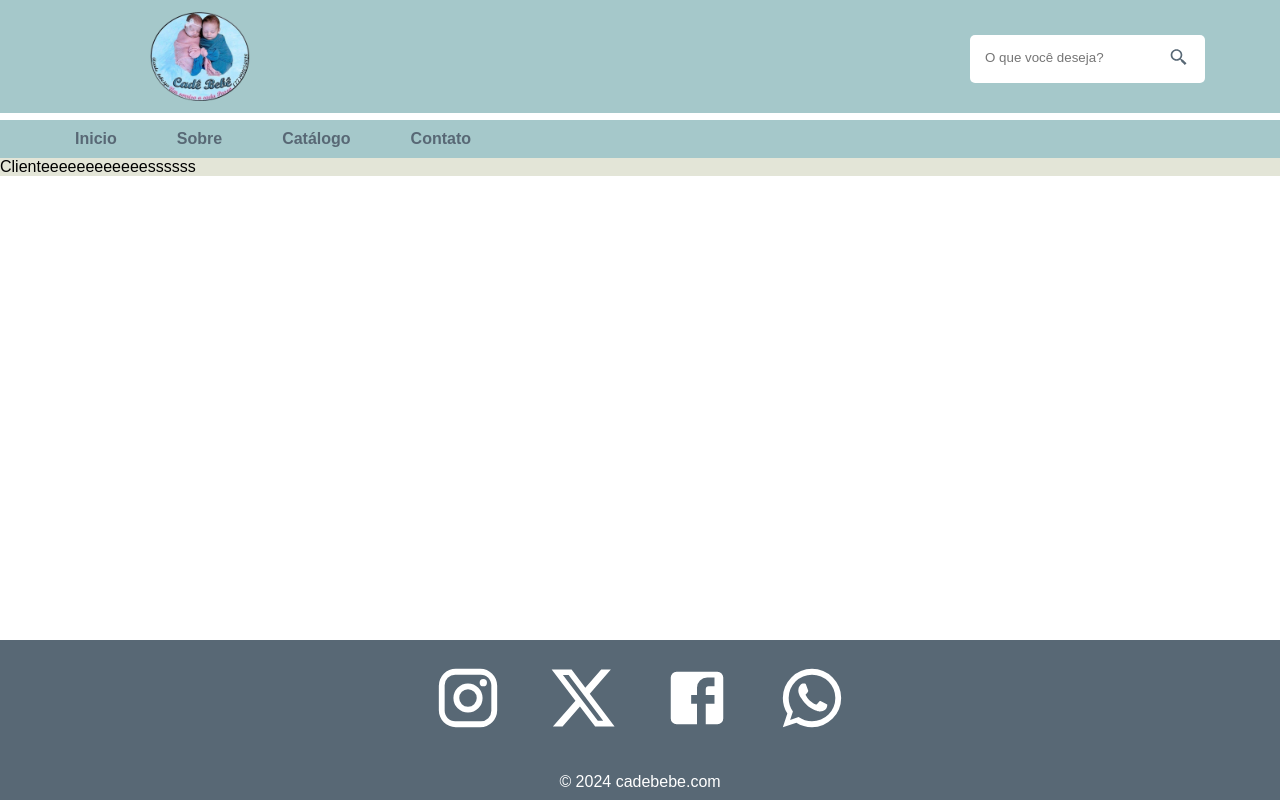
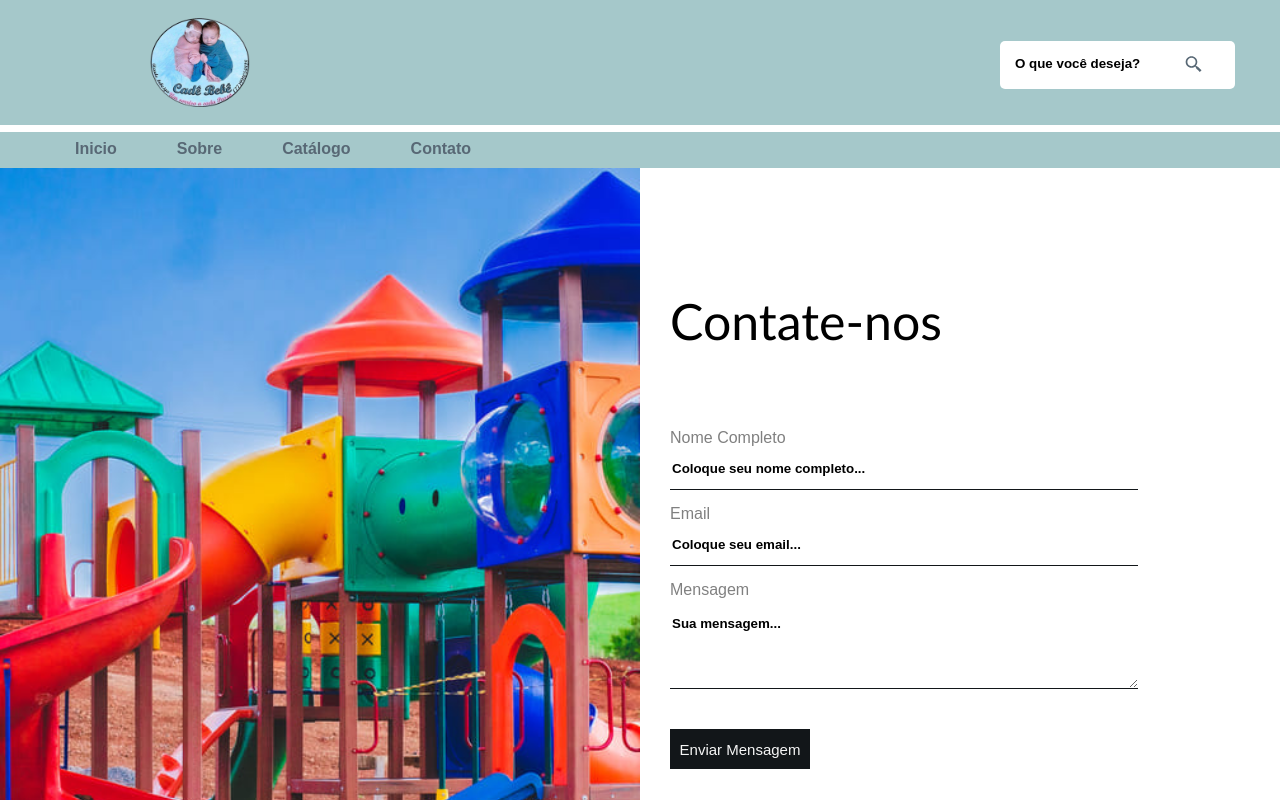
Before and after one commit to PHenrique-dev/cadebebe, a React (Create React App) app: page /contato in a window 1280 px wide. Shown: the top 800 px of the page. Built offline with nearby package versions, Linux system fonts and the light colour scheme; a web font is replaced by a local one.

Commit message:
Front Pronto

```diff
--- a/src/App.js
+++ b/src/App.js
@@ -7,6 +7,7 @@
 import Sobre from './Pages/Sobre';
 import Contato from './Pages/Contato';
 import Catalogo from './Pages/Catalogo'
+import Resultado from './Pages/Resultado'
 
 function App() {
   return (
@@ -20,6 +21,7 @@
             <Route path='/sobre' element={<Sobre />} />
             <Route path='/contato' element={<Contato />} />
             <Route path='/catalogo' element={<Catalogo />} />
+            <Route path='/results' element={<Resultado />} />
           </Routes>
         </Router>
       </div>
--- a/src/Components/Navbar.js
+++ b/src/Components/Navbar.js
@@ -1,6 +1,6 @@
 import React, { useState } from "react";
 import Logo from "../Assets/435762163_2822109891280408_7450111231118052636_n-removebg-preview.png";
-import { useNavigate } from "react-router-dom";
+import { useNavigate, Link } from "react-router-dom";
 import { BiSearchAlt2 } from "react-icons/bi";
 import "../Styles/Navbar.css";
 
@@ -11,7 +11,7 @@
   const handleSubmit = (e) => {
     e.preventDefault();
     if (!search) return;
-    navigate(`/search?q=${search}`);
+    navigate(`/results?q=${search}`);
     setSearch("");
   };
 
@@ -27,8 +27,8 @@
               onChange={(e) => setSearch(e.target.value)}
               value={search}
             />
-            <button type="submit">
-              <BiSearchAlt2 />
+            <button type="submit" className="psq">
+              <Link to="/results"><BiSearchAlt2 /></Link>
             </button>
           </form>
         </div>
--- a/src/Helpers/CatList.js
+++ b/src/Helpers/CatList.js
@@ -1,6 +1,12 @@
 import Macaquinho from '../Assets/macaquinho.png'
 import ConjuntoFem from '../Assets/conjunto.png'
 import ShortSaia from '../Assets/shortsaia.png'
+import ConjSoft from '../Assets/ce.jpg'
+import ConjMole from '../Assets/de.jpg'
+import ConjSoftMasc from '../Assets/ee.jpg'
+import ConjBody from '../Assets/fe.jpg'
+import ConjMoleMas from '../Assets/ge.jpg'
+import Vestido from '../Assets/he.jpg'
 export const CartList = [
     {
         name: 'Macaquinho Curto',
@@ -21,21 +27,39 @@
         tamanho: 4
     },
     {
-        name: 'Conjunto Short Saia',
-        image: ShortSaia,
+        name: 'Conjunto Soft',
+        image: ConjSoft,
+        price: 68,
+        tamanho: 'P'
+    },
+    {
+        name: 'Conjunto Moletom',
+        image: ConjMole,
         price: 68,
         tamanho: 4
     },
     {
-        name: 'Conjunto Short Saia',
-        image: ShortSaia,
+        name: 'Conjunto Soft Masculino',
+        image: ConjSoftMasc,
+        price: 68,
+        tamanho: 'G'
+    },
+    {
+        name: 'Conjunto Body',
+        image: ConjBody,
+        price: 68,
+        tamanho: 'M'
+    },
+    {
+        name: 'Conjunto Moletom Masculino',
+        image: ConjMoleMas,
         price: 68,
         tamanho: 4
     },
     {
-        name: 'Conjunto Short Saia',
-        image: ShortSaia,
+        name: 'Vestido Feminino',
+        image: Vestido,
         price: 68,
-        tamanho: 4
-    },
+        tamanho: 'M'
+    }
 ]
--- a/src/Pages/Contato.js
+++ b/src/Pages/Contato.js
@@ -1,10 +1,28 @@
 import React from "react";
 import "../Styles/Contato.css";
+import image from "../Assets/back.jpg"
 
 function Contato() {
     return (
         <div className="contato">
-            Clienteeeeeeeeeeeessssss
+            <div className="leftSide" style={{ backgroundImage: `url(${image})` }}></div>
+            <div className="rigthSide">
+                <h1>Contate-nos</h1>
+                <form id="contact-form" method="POST">
+                    <label htmlFor="name">Nome Completo</label>
+                    <input name="name" placeholder="Coloque seu nome completo..." type="text" />
+                    <label htmlFor="email">Email</label>
+                    <input name="email" placeholder="Coloque seu email..." type="email" />
+                    <label htmlFor="message">Mensagem</label>
+                    <textarea
+                        rows="6"
+                        placeholder="Sua mensagem..."
+                        name="message"
+                        required
+                    ></textarea>
+                    <button type="submit" className="msg"> Enviar Mensagem</button>
+                </form>
+            </div>
         </div>
     );
 }
--- /dev/null
+++ b/src/Pages/Resultado.js
@@ -0,0 +1,37 @@
+import { useState, useEffect } from "react";
+import { useSearchParams } from "react-router-dom";
+import { CartList } from "../Helpers/CatList";
+import "../Styles/Catalogo.css"
+
+const searchURL = "kkk";
+const apiKey = "kkkk";
+function Resultado() {
+    const [searchParams] = useSearchParams()
+
+    const [movies, setMovies] = useState([])
+    const query = searchParams.get("q")
+
+    const getSearchMovies = async (url) => {
+        const res = await fetch(url)
+        const data = await res.json()
+        setMovies(data.results)
+    };
+    useEffect(() =>{
+        const searchWithQueryURL = `${searchURL}?${apiKey}&query=${query}`
+        getSearchMovies(searchWithQueryURL)
+    }, [query])
+
+    return(
+        <div className="container">
+      <h2 className="title">
+        Resultados para: <span className="query-text">{query}</span>
+      </h2>
+      <div className="movies-container">
+        {movies.length > 0 &&
+          movies.map((movie) => <CartList key={movie.id} movie={movie} />)}
+      </div>
+    </div>
+    )
+}
+
+export default Resultado;
--- a/src/Styles/Catalogo.css
+++ b/src/Styles/Catalogo.css
@@ -15,7 +15,7 @@
   }
 
   .catList {
-    width: 70vw;
+    width: 100vw;
     height: auto;
     display: grid;
     grid-template-columns: 1fr 1fr 1fr;
@@ -23,13 +23,13 @@
   }
   .catItem {
     border-radius: 15px;
-    width: 320px;
+    width: 250px;
     background-color: #2f373d;
     color: #A5C8CA;
-    height: 380px;
+    height: 420px;
     margin: 20px;
-    margin-bottom: 100px;
-    padding: 10px;
+    margin-bottom: 50px;
+    padding: 50px;
     box-shadow: 0px 3px 15px rgba(0, 0, 0, 0.2);
   }
   .catItem:hover {
@@ -39,9 +39,9 @@
     transform: scale(1.1);
   }
   .catItem .imagem{
-    margin-left: 60px;
-    width: 150px;
-    height: 285px;
+    margin-left: 30px;
+    width: 200px;
+    height: 300px;
   }
   .catItem div {
     border-top-left-radius: 15px;
@@ -53,13 +53,13 @@
     background-size: cover;
   }
   .catItem h1{
-    margin-top: -20px;
-    font-size: 30px;
+    margin-top: 15px;
+    font-size: 25px;
     margin-left: 20px;
   }
   .catItem p{
     margin-top: -10px;
-    font-size: 20px;
+    font-size: 18px;
     margin-left: 30px;
   }
 
--- a/src/Styles/Contato.css
+++ b/src/Styles/Contato.css
@@ -1,3 +1,79 @@
 .contato{
-    background-color: #E3E5D7;
+  width: 100%;
+  height: 90vh;
+  display: flex;
 }
+.contato .leftSide {
+    height: 100%;
+    flex: 50%;
+    background-position: center;
+    background-repeat: no-repeat;
+    background-size: cover;
+  }
+
+  .contato .rigthSide {
+    height: 100%;
+    flex: 50%;
+    display: flex;
+    flex-direction: column;
+    justify-content: center;
+  }
+
+  .contato .rigthSide h1 {
+    font-family: "Trebuchet MS", "Lucida Sans Unicode", "Lucida Grande",
+      "Lucida Sans", Arial, sans-serif;
+    font-weight: 10;
+    font-size: 50px;
+    margin-left: 30px;
+  }
+
+  form {
+    display: flex;
+    flex-direction: column;
+    width: auto;
+    height: auto;
+    padding: 30px;
+  }
+
+  form input {
+    height: 40px;
+    width: 80%;
+    border: none;
+    border-bottom: 1px solid #121619;
+    color: black;
+  }
+
+  form textarea {
+    margin-top: 15px;
+    height: 70px;
+    width: 80%;
+    border: none;
+    border-bottom: 1px solid #121619;
+    color: black;
+  }
+  input::placeholder,
+  textarea::placeholder {
+    font-weight: bold;
+    color: black;
+    font-family: Arial, Helvetica, sans-serif;
+  }
+  form input:focus,
+  textarea:focus {
+    outline: none;
+  }
+
+  form label {
+    margin-top: 15px;
+    color: grey;
+  }
+
+  form .msg {
+    margin-top: 40px;
+    width: 140px;
+    height: 40px;
+    border: none;
+    background-color: #121619;
+    color: whitesmoke;
+    font-size: 15px;
+    cursor: pointer;
+  }
--- a/src/Styles/MenuBottom.css
+++ b/src/Styles/MenuBottom.css
@@ -7,19 +7,19 @@
     padding-left: 50px;
     padding: 10px 45px;
 }
-.rightSide button {
+.rightSide .links {
     background-color: transparent;
     border: none;
-    color: white;
     cursor: pointer;
 }
 .rightSide svg {
-    font-size: 60px;
+    font-size: 200px;
 }
 .rightSide a{
   color: #586875;
   text-decoration: none;
   margin: 0 30px;
+  padding-top: 10px;
   font-weight: bold;
 }
 .rightSide a:hover {
--- a/src/Styles/Navbar.css
+++ b/src/Styles/Navbar.css
@@ -36,10 +36,10 @@
     border-radius: 5px;
 }
 
-.navbar .searchContainer button {
+.navbar .searchContainer .psq {
     position: absolute;
     top: 52%;
-    right: 10px;
+    right: 35px;
     transform: translateY(-50%);
     border: none;
     background: none;
```
Also changed, not shown: src/Assets/back.jpg (added), src/Assets/he.jpg (added).
